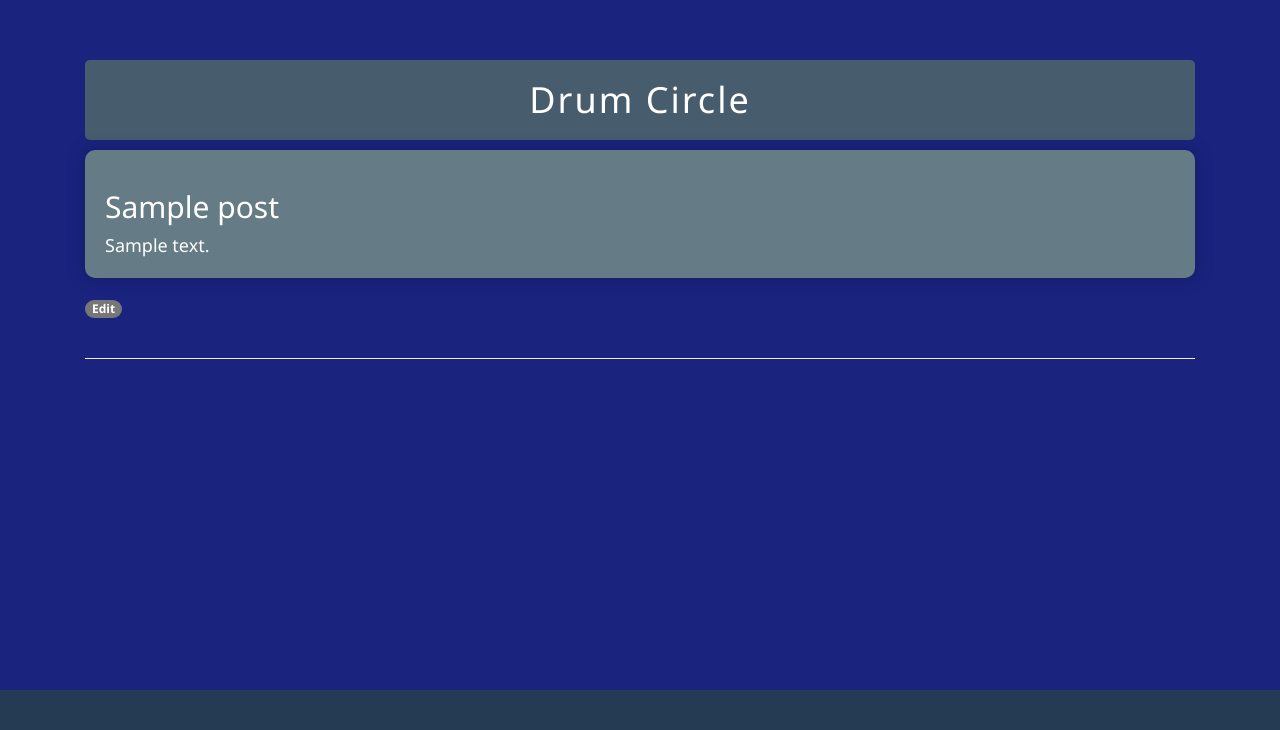
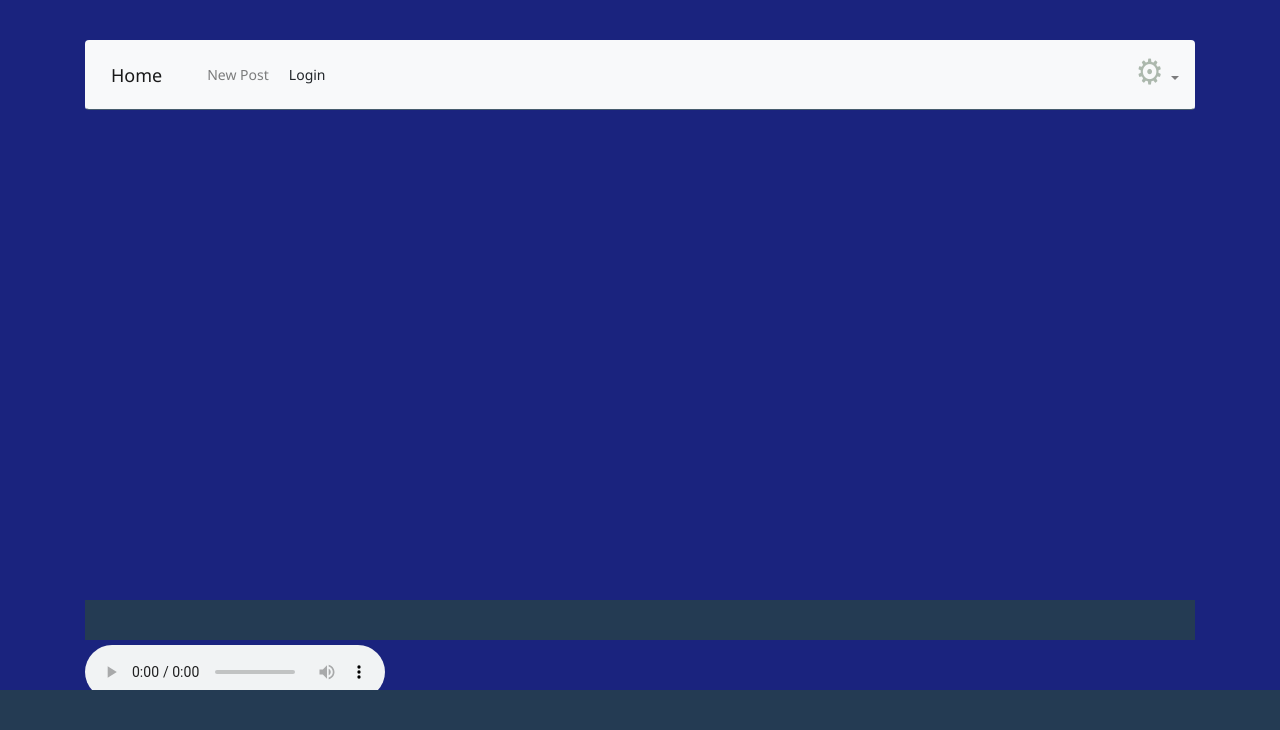
Before and after one commit to christophermccall/DrumCircle, a Flask app: template circle/templates/index.html in a window 1280 px wide. Shown: the part 70-800 px from the top of the page. Run offline with Flask 3, Linux system fonts and the light colour scheme; tables that the repository leaves empty hold one stand-in row (values such as "Sample post"); the template is opened without the code that fills it: values that come from a table or form of the project are taken from there, most other values are stand-ins (such as "Sample title", 1, 10 or a date in 2020); some libraries are stand-ins or nearby versions.

Commit message:
changed feed page to show exercies instead of blog posts

```diff
--- a/circle/app.py
+++ b/circle/app.py
@@ -1,17 +1,17 @@
 from flask import render_template, request, flash, redirect, url_for, session
 from flask_login import LoginManager, current_user, login_required, logout_user
-from circle.models import User
+from circle.models import User, Exercise, Audio
 import datetime
-
+import boto3
 from flask_sqlalchemy import SQLAlchemy
 # create the instance
 from flask_mysqldb import MySQL
 from circle.models import Post, db
 from . import create_app
-from config import Config  # Import your Config class
+from config import Config
 
 app = create_app()
-app.config.from_object(Config)  # Load configuration from Config class
+app.config.from_object(Config)
 
 mysql = MySQL(app)
 
@@ -20,10 +20,20 @@
 login_manager.login_view = 'login'
 
 
+s3 = boto3.client('s3')
+bucket_name = 'drum-circle-app-bucket-2'
+location = {'LocationConstraint': 'us-east-2'}
+response = s3.list_objects(Bucket=bucket_name)
+for object in response['Contents']:
+    print(object['Key'])
+
+
 # create a decorator (for connecting routes)
 @login_manager.user_loader
 def load_user(userid):
     return User.query.get(int(userid))
+
+
 @app.route('/login')
 def login():
     return render_template("landing.html")
@@ -38,83 +48,105 @@
 @app.route('/')
 @login_required
 def index():
-    posts = Post.query.order_by(Post.postID)
-    return render_template('index.html', posts=posts)
+    urls = []
+    audio_urls = []
+
+    exercises = Exercise.query.order_by(Exercise.exerciseID)
+
+    # exercise = Exercise.query.filter_by(user_id=current_user.id).first()
+    for exercise in exercises:
+        url = s3.generate_presigned_url(
+            ClientMethod='get_object',
+            Params={'Bucket': bucket_name,
+                    'Key': exercise.fileName,
+                    'ResponseContentType': 'application/pdf',
+                    'ResponseContentDisposition': 'inline; filename="{}"'.format(exercise.fileName)},
+            ExpiresIn=3608)
+        audio = Audio.query.filter_by(exercise_id=exercise.exerciseID)
+        audio_url = s3.generate_presigned_url(
+            ClientMethod='get_object',
+            Params={'Bucket': bucket_name,
+                    'Key': audio.fileName,
+                    'ResponseContentType': 'audio/mpeg'},
+            ExpiresIn=3608)
+        audio_urls.append(audio_url)
+        urls.append(url)
+    return render_template('dashboard.html', urls=urls, audio_urls=audio_urls)
 
 
 
 
 
 #{{ url_for('post', post_id=post['id']) }}
-@app.route('/index/<int:post_id>')
-@login_required
-def post(post_id):
-    posts = Post.query.get_or_404(post_id)
-    return render_template('blogpost.html', post=posts)
-
-
-@app.route('/create', methods=('GET', 'POST'))
-@login_required
-def create():
-    if request.method == 'POST':
-        title = request.form['title']
-        content = request.form['content']
-        entry = Post(title, content, datetime.datetime.now())
-        if not title:
-            flash('Title is required!')
-        else:
-            db.session.add(entry)
-            db.session.commit()
-            return redirect('/')
-    return render_template('createblogpost.html')
-
-
-
-
-@app.route('/edit/<int:post_id>', methods=('GET', 'POST'))
-@login_required
-def edit(post_id):
-    post = Post.query.get_or_404(post_id)
-    if request.method == 'POST':
-        title = request.form['title']
-        content = request.form['content']
-        entry = Post(title, content, datetime.datetime.now())
-        if not title:
-            flash('Title is required!')
-        else:
-            post.title = title
-            post.content = content
-            post.created = datetime.datetime.now()
-            db.session.add(post)
-            db.session.commit()
-        return redirect('/')
-
-    return render_template('edit.html', post=post)
-
-
-@app.route('/index/delete/<int:post_id>/', methods=('POST', 'GET'))
-@login_required
-def delete(post_id):
-    post_to_delete = Post.query.get_or_404(post_id)
-    try:
-        db.session.delete(post_to_delete)
-        db.session.commit()
-        flash("Entry Deleted")
-        return redirect('/')
-    except:
-        return redirect('/')
-    # get_db_connection()
-    # my_cursor.execute('DELETE FROM Post WHERE id = %d', (id,))
-    # mydb.commit()
-    # flash('"{}" was successfully deleted!'.format(post['title']))
-
-
-
-
-
-
-
-
-
-with app.app_context():
-    db.create_all()
+# @app.route('/index/<int:post_id>')
+# @login_required
+# def post(post_id):
+#     posts = Post.query.get_or_404(post_id)
+#     return render_template('blogpost.html', post=posts)
+#
+#
+# @app.route('/create', methods=('GET', 'POST'))
+# @login_required
+# def create():
+#     if request.method == 'POST':
+#         title = request.form['title']
+#         content = request.form['content']
+#         entry = Post(title, content, datetime.datetime.now())
+#         if not title:
+#             flash('Title is required!')
+#         else:
+#             db.session.add(entry)
+#             db.session.commit()
+#             return redirect('/')
+#     return render_template('createblogpost.html')
+#
+#
+#
+#
+# @app.route('/edit/<int:post_id>', methods=('GET', 'POST'))
+# @login_required
+# def edit(post_id):
+#     post = Post.query.get_or_404(post_id)
+#     if request.method == 'POST':
+#         title = request.form['title']
+#         content = request.form['content']
+#         entry = Post(title, content, datetime.datetime.now())
+#         if not title:
+#             flash('Title is required!')
+#         else:
+#             post.title = title
+#             post.content = content
+#             post.created = datetime.datetime.now()
+#             db.session.add(post)
+#             db.session.commit()
+#         return redirect('/')
+#
+#     return render_template('edit.html', post=post)
+#
+#
+# @app.route('/index/delete/<int:post_id>/', methods=('POST', 'GET'))
+# @login_required
+# def delete(post_id):
+#     post_to_delete = Post.query.get_or_404(post_id)
+#     try:
+#         db.session.delete(post_to_delete)
+#         db.session.commit()
+#         flash("Entry Deleted")
+#         return redirect('/')
+#     except:
+#         return redirect('/')
+#     # get_db_connection()
+#     # my_cursor.execute('DELETE FROM Post WHERE id = %d', (id,))
+#     # mydb.commit()
+#     # flash('"{}" was successfully deleted!'.format(post['title']))
+#
+#
+#
+#
+#
+#
+#
+#
+#
+# with app.app_context():
+#     db.create_all()
--- a/circle/templates/index.html
+++ b/circle/templates/index.html
@@ -1,25 +1,16 @@
 {% extends 'base.html' %}
 {% block content %}
-    <h1 class="blogheader"> Drum Circle </h1>
-    {%for post in posts%}
-        <div class="blog-link">
-            <a href="{{ url_for('post', post_id=post.postID) }}">
-            <div class="blogpost">
-                 <h2>{{ post.title }}</h2>
-                    {{post.content}}
+{%for url in urls%}
+    {%for audio in audio_urls%}
+        <div>
+            <div>
+                <iframe src="{{ url }}" width="100%" height="600px" style="border: none;"></iframe>
+                <audio controls>
 
+                    <source src="{{ audio }}">
+                </audio>
             </div>
-            </a>
         </div>
-<br>
-
-        <span class="badge badge-primary">{{ post.created }}</span>
-	<a href="{{ url_for('edit', post_id=post.postID) }}">
-
-            <span class="badge badge-warning">Edit</span>
-        </a>
-<br><br>
     {%endfor%}
-        <hr>
-
+{%endfor%}
 {% endblock %}
```
